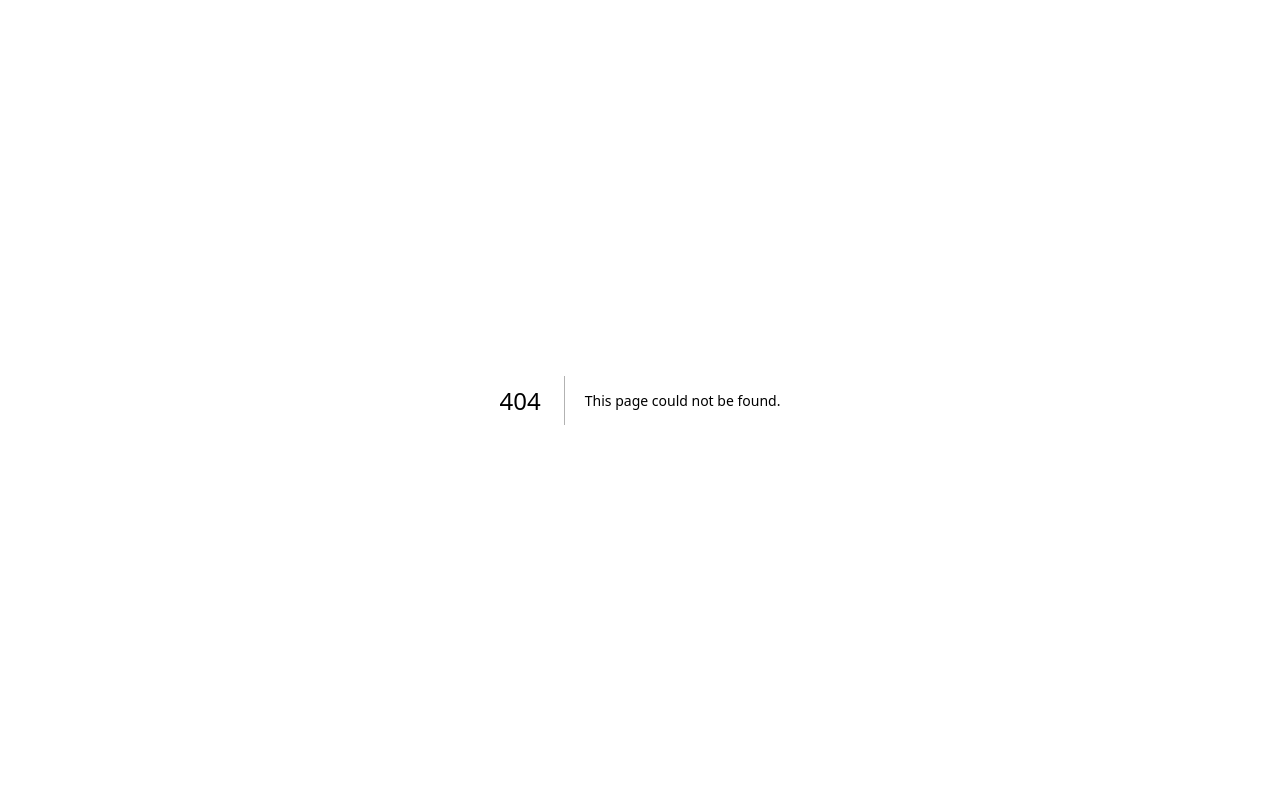
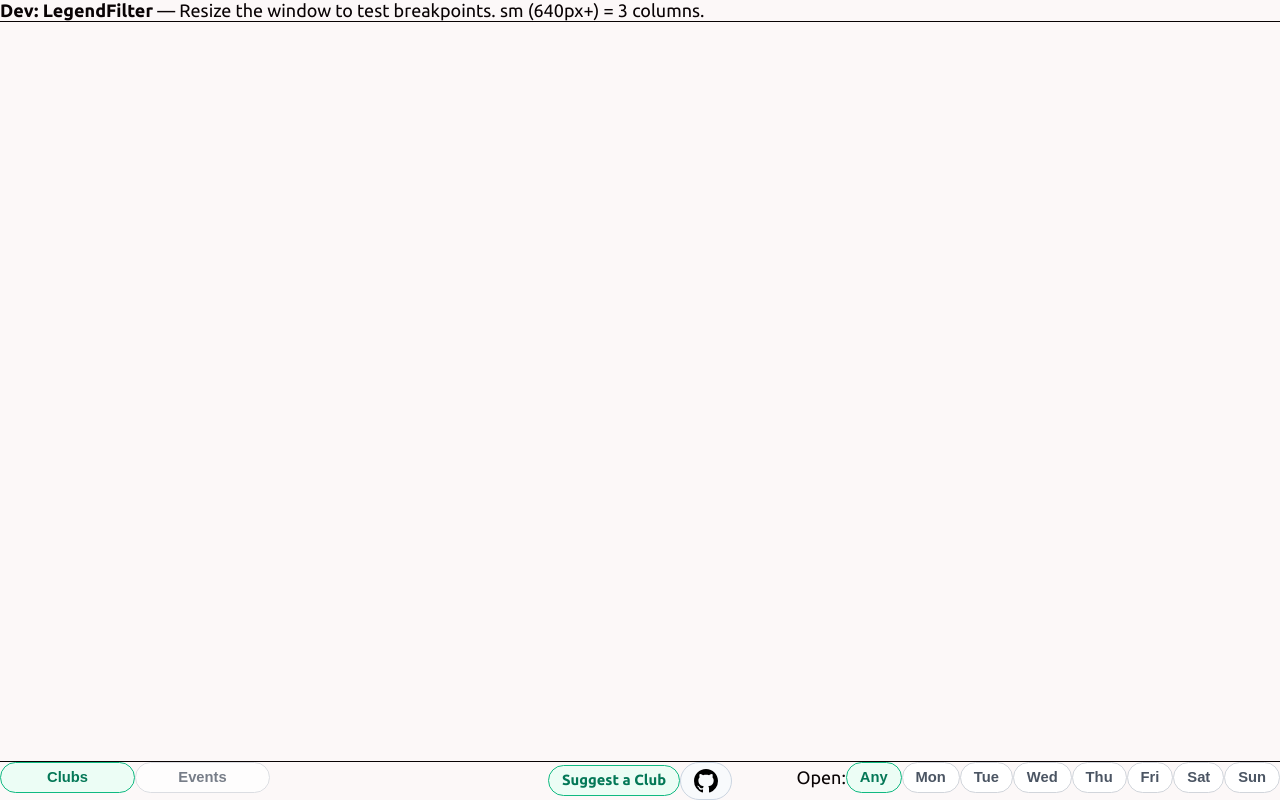
Before and after one commit to Zinkelburger/chess-hotspot, a Next.js app: page /dev/legend in a window 1280 px wide. Before the commit this address had no page. Built offline with nearby package versions, Linux system fonts and the light colour scheme.

Commit message:
Filter appears stacked, not just one long ugly row
Signed-off-by: Andrew Bernal <anbernal@redhat.com>

```diff
--- a/app/components/LegendFilter.tsx
+++ b/app/components/LegendFilter.tsx
@@ -3,22 +3,40 @@
 import clsx from 'clsx';
 import Link from 'next/link';
 import type { DayOfWeek } from '@/types/spot';
+import type { EventType, TimeControlKind } from '@/types/event';
 import { GITHUB_URL } from '@/lib/constants';
 
 export type ViewMode = 'clubs' | 'events';
 
 const DAYS: (DayOfWeek | '')[] = [
-  '', 'Monday', 'Tuesday', 'Wednesday', 'Thursday', 'Friday', 'Saturday', 'Sunday',
+  '',
+  'Monday',
+  'Tuesday',
+  'Wednesday',
+  'Thursday',
+  'Friday',
+  'Saturday',
+  'Sunday',
 ];
-const DAY_LABELS: string[] = [
-  'Any', 'Mon', 'Tue', 'Wed', 'Thu', 'Fri', 'Sat', 'Sun',
-];
+const DAY_LABELS: string[] = ['Any', 'Mon', 'Tue', 'Wed', 'Thu', 'Fri', 'Sat', 'Sun'];
+const EVENT_TYPES: (EventType | '')[] = ['', 'tournament', 'meetup', 'simul', 'lesson'];
+const EVENT_TYPE_LABELS = ['Any', 'Tournament', 'Meetup', 'Simul', 'Lesson'];
+const EVENT_FORMATS: ('any' | TimeControlKind)[] = ['any', 'blitz', 'rapid', 'classical'];
+const EVENT_FORMAT_LABELS = ['Any', 'Blitz', 'Rapid', 'Classical'];
 
 type Props = {
   selectedView: ViewMode;
   onViewChange: (view: ViewMode) => void;
   selectedDays: DayOfWeek[];
   onDaysChange: (d: DayOfWeek[]) => void;
+  selectedEventTypes: EventType[];
+  onEventTypesChange: (types: EventType[]) => void;
+  eventRatedFilter: 'any' | 'rated' | 'casual';
+  onEventRatedFilterChange: (value: 'any' | 'rated' | 'casual') => void;
+  eventFormatFilter: 'any' | TimeControlKind;
+  onEventFormatFilterChange: (value: 'any' | TimeControlKind) => void;
+  eventDateRange: 'any' | '30d' | '90d';
+  onEventDateRangeChange: (value: 'any' | '30d' | '90d') => void;
 };
 
 export default function LegendFilter({
@@ -26,15 +44,23 @@ export default function LegendFilter({
   onViewChange,
   selectedDays,
   onDaysChange,
+  selectedEventTypes,
+  onEventTypesChange,
+  eventRatedFilter,
+  onEventRatedFilterChange,
+  eventFormatFilter,
+  onEventFormatFilterChange,
+  eventDateRange,
+  onEventDateRangeChange,
 }: Props) {
   return (
-    <div className="w-full bg-gray-100/90 grid grid-cols-[auto_1fr_auto] items-center py-2">
-      {/* View chips */}
-      <div className="flex items-center overflow-x-auto gap-2 px-4">
+    <div className="w-full bg-gray-100/95 border-t border-gray-200 px-4 py-3">
+      <div className="grid grid-cols-[minmax(0,1fr)_auto_minmax(0,1fr)] items-start gap-y-3 gap-x-4 sm:gap-y-4 sm:gap-x-6 lg:gap-y-6 lg:gap-x-8">
+        <div className="flex items-center gap-2 shrink-0 justify-self-start sm:pl-4 sm:border-l sm:border-gray-300/80">
           <button
             onClick={() => onViewChange('clubs')}
             className={clsx(
-            'pretty-pill min-w-[7.5rem]',
+              'pretty-pill min-w-[7.5rem] shrink-0',
               selectedView === 'clubs'
                 ? 'pretty-pill-green'
                 : 'pretty-pill-ghost opacity-75 hover:opacity-100',
@@ -45,7 +71,7 @@ export default function LegendFilter({
           <button
             onClick={() => onViewChange('events')}
             className={clsx(
-            'pretty-pill min-w-[7.5rem]',
+              'pretty-pill min-w-[7.5rem] shrink-0',
               selectedView === 'events'
                 ? 'pretty-pill-blue'
                 : 'pretty-pill-ghost opacity-75 hover:opacity-100',
@@ -55,28 +81,30 @@ export default function LegendFilter({
           </button>
         </div>
 
-      {/* Center links */}
-      <div className="justify-self-center flex items-center gap-3">
-        <Link
-          href="/club_submission"
-          className="pretty-pill pretty-pill-green"
-        >
+        <div className="flex items-center gap-2 shrink-0 justify-self-center">
+          <Link href="/club_submission" className="pretty-pill pretty-pill-green shrink-0">
             Suggest a Club
           </Link>
           <a
             href={GITHUB_URL}
             target="_blank"
             rel="noopener noreferrer"
-          className="pretty-pill pretty-pill-neutral"
+            className="pretty-pill pretty-pill-neutral shrink-0"
           >
             <img src="/github.svg" alt="GitHub" width={24} height={24} />
           </a>
         </div>
 
-      {/* Day-of-week filters (only relevant for clubs view) */}
+        <div
+          className={clsx(
+            'min-w-0 justify-self-end sm:pl-4 sm:border-l sm:border-gray-300/80',
+            selectedView === 'events' && 'sm:min-h-[4.75rem]',
+          )}
+        >
           {selectedView === 'clubs' && (
-        <div className="justify-self-end flex items-center gap-1.5 overflow-x-auto px-4">
-          <span className="font-medium text-sm whitespace-nowrap mr-1">Open:</span>
+            <div className="flex justify-end">
+              <div className="flex flex-wrap items-center justify-end gap-1.5">
+                <span className="text-xs font-semibold text-gray-500 whitespace-nowrap">Open:</span>
                 {DAYS.map((day, idx) => {
                   const label = DAY_LABELS[idx];
                   const active = day
@@ -96,9 +124,7 @@ export default function LegendFilter({
                       }}
                       className={clsx(
                         'pretty-pill text-xs',
-                  active
-                    ? 'pretty-pill-green'
-                    : 'pretty-pill-ghost',
+                        active ? 'pretty-pill-green' : 'pretty-pill-ghost',
                       )}
                     >
                       {label}
@@ -106,10 +132,99 @@ export default function LegendFilter({
                   );
                 })}
               </div>
+            </div>
           )}
 
-      {/* Placeholder to keep grid balanced in events view */}
-      {selectedView === 'events' && <div />}
+          {selectedView === 'events' && (
+            <div className="grid grid-cols-[1fr_auto] gap-x-6 gap-y-2">
+              <div className="flex items-center gap-1.5">
+                <span className="text-xs font-semibold text-gray-500 whitespace-nowrap">Type:</span>
+                {EVENT_TYPES.map((type, idx) => {
+                  const active = type
+                    ? selectedEventTypes.includes(type as EventType)
+                    : selectedEventTypes.length === 0;
+                  return (
+                    <button
+                      key={`type-${EVENT_TYPE_LABELS[idx]}`}
+                      onClick={() => {
+                        if (!type) return onEventTypesChange([]);
+                        const nextType = type as EventType;
+                        onEventTypesChange(
+                          active
+                            ? selectedEventTypes.filter((t) => t !== nextType)
+                            : [...selectedEventTypes, nextType],
+                        );
+                      }}
+                      className={clsx(
+                        'pretty-pill text-xs whitespace-nowrap',
+                        active ? 'pretty-pill-blue' : 'pretty-pill-ghost',
+                      )}
+                    >
+                      {EVENT_TYPE_LABELS[idx]}
+                    </button>
+                  );
+                })}
+              </div>
+
+              <div className="flex items-center gap-1.5">
+                <span className="text-xs font-semibold text-gray-500 whitespace-nowrap">Rated:</span>
+                {[
+                  { value: 'any' as const, label: 'Any' },
+                  { value: 'rated' as const, label: 'Yes' },
+                  { value: 'casual' as const, label: 'No' },
+                ].map((opt) => (
+                  <button
+                    key={`rated-${opt.value}`}
+                    onClick={() => onEventRatedFilterChange(opt.value)}
+                    className={clsx(
+                      'pretty-pill text-xs whitespace-nowrap',
+                      eventRatedFilter === opt.value ? 'pretty-pill-blue' : 'pretty-pill-ghost',
+                    )}
+                  >
+                    {opt.label}
+                  </button>
+                ))}
+              </div>
+
+              <div className="flex items-center gap-1.5">
+                <span className="text-xs font-semibold text-gray-500 whitespace-nowrap">Format:</span>
+                {EVENT_FORMATS.map((format, idx) => (
+                  <button
+                    key={`format-${format}`}
+                    onClick={() => onEventFormatFilterChange(format)}
+                    className={clsx(
+                      'pretty-pill text-xs whitespace-nowrap',
+                      eventFormatFilter === format ? 'pretty-pill-blue' : 'pretty-pill-ghost',
+                    )}
+                  >
+                    {EVENT_FORMAT_LABELS[idx]}
+                  </button>
+                ))}
+              </div>
+
+              <div className="flex items-center gap-1.5">
+                <span className="text-xs font-semibold text-gray-500 whitespace-nowrap">When:</span>
+                {[
+                  { value: 'any' as const, label: 'Any' },
+                  { value: '30d' as const, label: '30d' },
+                  { value: '90d' as const, label: '90d' },
+                ].map((opt) => (
+                  <button
+                    key={`date-${opt.value}`}
+                    onClick={() => onEventDateRangeChange(opt.value)}
+                    className={clsx(
+                      'pretty-pill text-xs whitespace-nowrap',
+                      eventDateRange === opt.value ? 'pretty-pill-blue' : 'pretty-pill-ghost',
+                    )}
+                  >
+                    {opt.label}
+                  </button>
+                ))}
+              </div>
+            </div>
+          )}
+        </div>
+      </div>
     </div>
   );
 }
--- a/app/components/MapView.tsx
+++ b/app/components/MapView.tsx
@@ -13,7 +13,7 @@ import type { Feature, FeatureCollection, Point } from 'geojson';
 import spots from '@/public/spots.v1.json';
 import allEvents from '@/public/events.v1.json';
 import type { SpotRaw, DayOfWeek } from '@/types/spot';
-import type { ChessEvent } from '@/types/event';
+import type { ChessEvent, EventType, TimeControlKind } from '@/types/event';
 import { CATEGORY_COLORS } from '@/lib/constants';
 import LegendFilter, { type ViewMode } from './LegendFilter';
 import SpotPopup from './SpotPopup';
@@ -62,6 +62,10 @@ export default function MapView() {
 
   const [viewMode, setViewMode] = useState<ViewMode>('clubs');
   const [selectedDays, setSelectedDays] = useState<DayOfWeek[]>([]);
+  const [selectedEventTypes, setSelectedEventTypes] = useState<EventType[]>([]);
+  const [eventRatedFilter, setEventRatedFilter] = useState<'any' | 'rated' | 'casual'>('any');
+  const [eventFormatFilter, setEventFormatFilter] = useState<'any' | TimeControlKind>('any');
+  const [eventDateRange, setEventDateRange] = useState<'any' | '30d' | '90d'>('any');
   const [activeSpot, setActiveSpot] = useState<SpotRaw | null>(null);
   const [activeEvent, setActiveEvent] = useState<ChessEvent | null>(null);
   const [defaultTab, setDefaultTab] = useState<'club' | 'events'>('club');
@@ -93,6 +97,43 @@ export default function MapView() {
       .filter((x): x is { event: ChessEvent; lat: number; lng: number } => x !== null);
   }, [spotsById]);
 
+  const filteredEvents = useMemo(() => {
+    const now = new Date();
+    const cutoffDate =
+      eventDateRange === 'any'
+        ? null
+        : new Date(now.getTime() + (eventDateRange === '30d' ? 30 : 90) * 24 * 60 * 60 * 1000);
+
+    return resolvedEvents.filter(({ event }) => {
+      const matchesType =
+        selectedEventTypes.length === 0 || selectedEventTypes.includes(event.type);
+
+      const matchesRated =
+        eventRatedFilter === 'any'
+          ? true
+          : eventRatedFilter === 'rated'
+            ? event.rated === true
+            : event.rated !== true;
+
+      const matchesFormat =
+        eventFormatFilter === 'any' ? true : (event.format ?? event.timeControl?.kind) === eventFormatFilter;
+
+      const matchesDate = (() => {
+        if (!cutoffDate) return true;
+        const startDate = new Date(`${event.date}T00:00:00`);
+        return !Number.isNaN(startDate.getTime()) && startDate <= cutoffDate;
+      })();
+
+      return matchesType && matchesRated && matchesFormat && matchesDate;
+    });
+  }, [
+    resolvedEvents,
+    selectedEventTypes,
+    eventRatedFilter,
+    eventFormatFilter,
+    eventDateRange,
+  ]);
+
   const geojson: MarkerCollection = useMemo(() => {
     if (viewMode === 'clubs') {
       const features: MarkerFeature[] = (spots as SpotRaw[])
@@ -109,13 +150,13 @@ export default function MapView() {
       return { type: 'FeatureCollection', features };
     }
 
-    const features: MarkerFeature[] = resolvedEvents.map(({ event, lat, lng }) => ({
+    const features: MarkerFeature[] = filteredEvents.map(({ event, lat, lng }) => ({
       type: 'Feature',
       geometry: { type: 'Point', coordinates: [lng, lat] },
       properties: { id: event.id, __color: EVENT_COLOR, __kind: 'event' },
     }));
     return { type: 'FeatureCollection', features };
-  }, [viewMode, selectedDays, resolvedEvents]);
+  }, [viewMode, selectedDays, filteredEvents]);
 
   const closePopup = useCallback(() => {
     setActiveSpot(null);
@@ -159,7 +200,7 @@ export default function MapView() {
 
   return (
     <div className="flex flex-col h-full">
-      <div className="flex-1 overflow-hidden relative min-h-0">
+      <div className="flex-1 overflow-hidden min-h-0">
         <MapGL
           ref={mapRef}
           initialViewState={{ longitude: -71.1199, latitude: 42.3736, zoom: 3 }}
@@ -183,12 +224,20 @@ export default function MapView() {
         </MapGL>
       </div>
 
-      <div className="shrink-0 z-10">
+      <div className="shrink-0">
         <LegendFilter
           selectedView={viewMode}
           onViewChange={setViewMode}
           selectedDays={selectedDays}
           onDaysChange={setSelectedDays}
+          selectedEventTypes={selectedEventTypes}
+          onEventTypesChange={setSelectedEventTypes}
+          eventRatedFilter={eventRatedFilter}
+          onEventRatedFilterChange={setEventRatedFilter}
+          eventFormatFilter={eventFormatFilter}
+          onEventFormatFilterChange={setEventFormatFilter}
+          eventDateRange={eventDateRange}
+          onEventDateRangeChange={setEventDateRange}
         />
       </div>
 
--- /dev/null
+++ b/app/dev/legend/page.tsx
@@ -0,0 +1,38 @@
+'use client';
+
+import { useState } from 'react';
+import LegendFilter, { type ViewMode } from '@/app/components/LegendFilter';
+import type { DayOfWeek } from '@/types/spot';
+import type { EventType, TimeControlKind } from '@/types/event';
+
+export default function DevLegendPage() {
+  const [selectedView, setSelectedView] = useState<ViewMode>('clubs');
+  const [selectedDays, setSelectedDays] = useState<DayOfWeek[]>([]);
+  const [selectedEventTypes, setSelectedEventTypes] = useState<EventType[]>([]);
+  const [eventRatedFilter, setEventRatedFilter] = useState<'any' | 'rated' | 'casual'>('any');
+  const [eventFormatFilter, setEventFormatFilter] = useState<'any' | TimeControlKind>('any');
+  const [eventDateRange, setEventDateRange] = useState<'any' | '30d' | '90d'>('any');
+
+  return (
+    <div className="min-h-screen flex flex-col">
+      <div className="p-4 bg-amber-100 border-b text-sm">
+        <strong>Dev: LegendFilter</strong> — Resize the window to test breakpoints. sm (640px+) = 3 columns.
+      </div>
+      <div className="flex-1" />
+      <LegendFilter
+        selectedView={selectedView}
+        onViewChange={setSelectedView}
+        selectedDays={selectedDays}
+        onDaysChange={setSelectedDays}
+        selectedEventTypes={selectedEventTypes}
+        onEventTypesChange={setSelectedEventTypes}
+        eventRatedFilter={eventRatedFilter}
+        onEventRatedFilterChange={setEventRatedFilter}
+        eventFormatFilter={eventFormatFilter}
+        onEventFormatFilterChange={setEventFormatFilter}
+        eventDateRange={eventDateRange}
+        onEventDateRangeChange={setEventDateRange}
+      />
+    </div>
+  );
+}
--- a/tailwind.config.ts
+++ b/tailwind.config.ts
@@ -7,6 +7,9 @@ const config: Config = {
   ],
   theme: {
     extend: {
+      gridTemplateColumns: {
+        toolbar: 'auto auto minmax(0, 1fr)',
+      },
       colors: {
         text:       'var(--text)',
         background: 'var(--background)',
```
Also changed, not shown: 1 other file (tests, documents, lock files or other folders). Lines whose indentation alone changed are shown as unchanged.
